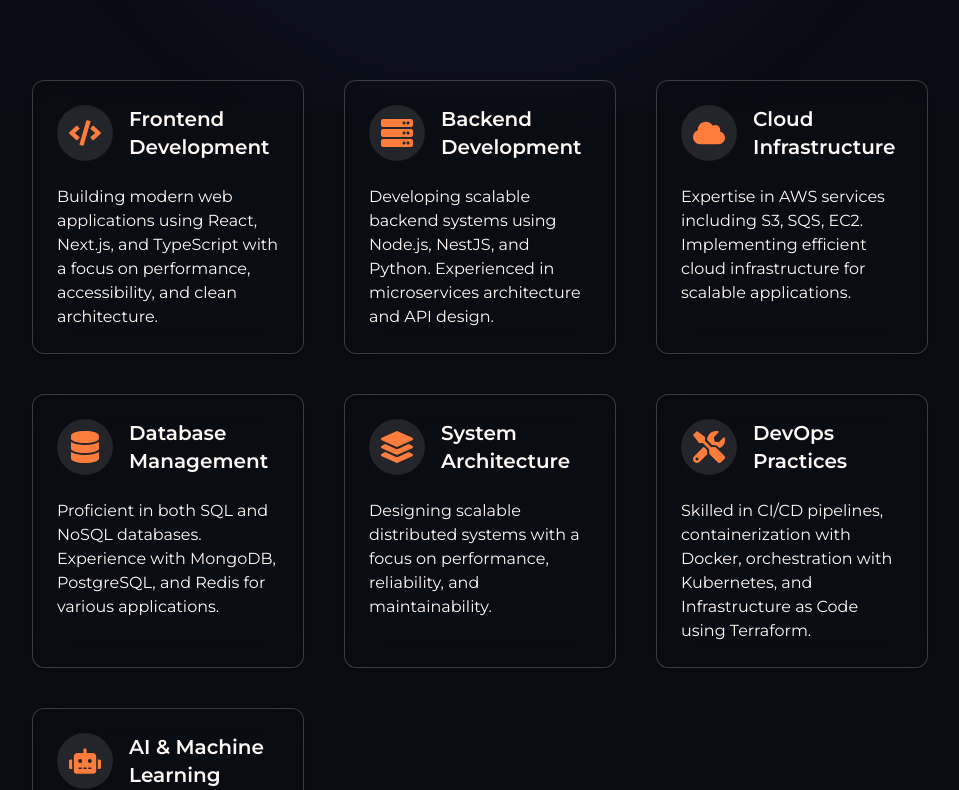
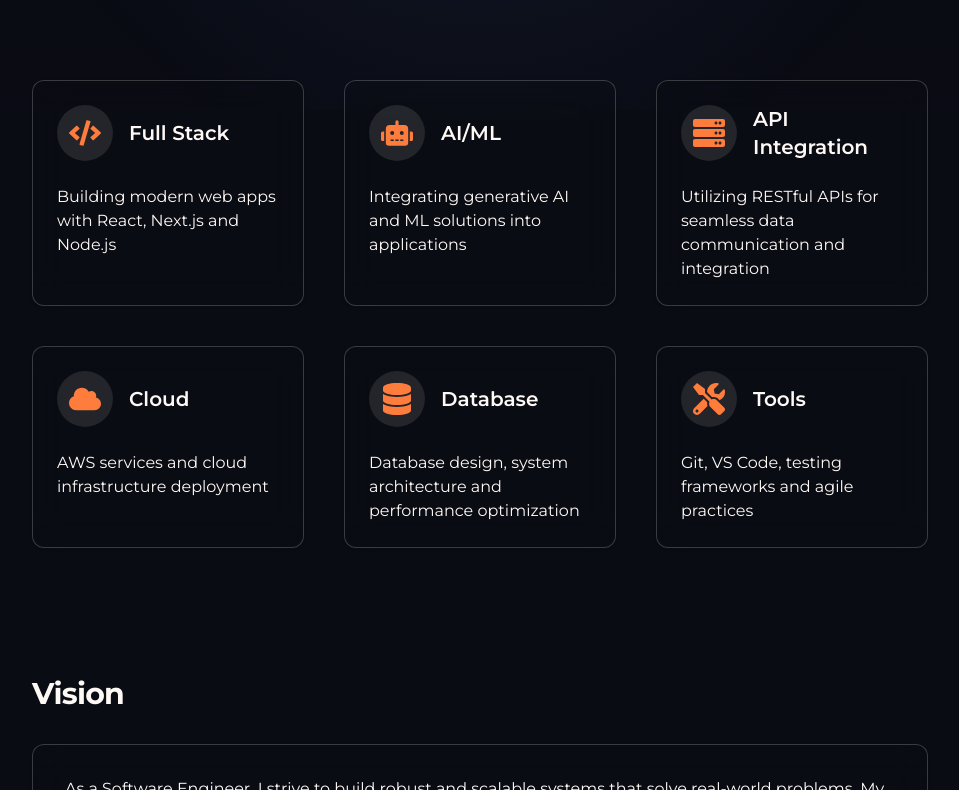
Before and after one commit to Anshulsharmacode/personal-website, a Next.js app: page /about in a window 1280 px wide. Shown: the part 690-1480 px from the top of the page, without its empty margins (160-1119 px from the left). Built offline with nearby package versions, Linux system fonts and the light colour scheme.

Commit message:
change the data

```diff
--- a/src/app/about/page.tsx
+++ b/src/app/about/page.tsx
@@ -2,7 +2,6 @@ import {
   FaRobot,
   FaCloud,
   FaCode,
-  FaLayerGroup,
   FaTools,
   FaServer,
   FaDatabase,
@@ -16,13 +15,9 @@ import {
   SiPython,
   SiNodedotjs,
   SiAmazon,
+  SiDocker,
   SiMongodb,
-  SiPostgresql,
-  SiRedis,
-  SiDocker,
-  SiKubernetes,
-  SiTerraform,
-  SiTypescript,
+  SiJavascript,
 } from "react-icons/si";
 import { FaReact } from "react-icons/fa";
 import React from "react";
@@ -42,66 +37,53 @@ interface SkillIconProps {
 const expertiseCards: ExpertiseCardProps[] = [
   {
     icon: FaCode,
-    title: "Frontend Development",
-    description:
-      "Building modern web applications using React, Next.js, and TypeScript with a focus on performance, accessibility, and clean architecture.",
+    title: "Full Stack",
+    description: "Building modern web apps with React, Next.js and Node.js",
+  },
+  {
+    icon: FaRobot,
+    title: "AI/ML",
+    description: "Integrating generative AI and ML solutions into applications",
   },
   {
     icon: FaServer,
-    title: "Backend Development",
+    title: "API Integration",
     description:
-      "Developing scalable backend systems using Node.js, NestJS, and Python. Experienced in microservices architecture and API design.",
+      "Utilizing RESTful APIs for seamless data communication and integration",
   },
   {
     icon: FaCloud,
-    title: "Cloud Infrastructure",
-    description:
-      "Expertise in AWS services including S3, SQS, EC2. Implementing efficient cloud infrastructure for scalable applications.",
+    title: "Cloud",
+    description: "AWS services and cloud infrastructure deployment",
   },
   {
     icon: FaDatabase,
-    title: "Database Management",
+    title: "Database",
     description:
-      "Proficient in both SQL and NoSQL databases. Experience with MongoDB, PostgreSQL, and Redis for various applications.",
-  },
-  {
-    icon: FaLayerGroup,
-    title: "System Architecture",
-    description:
-      "Designing scalable distributed systems with a focus on performance, reliability, and maintainability.",
+      "Database design, system architecture and performance optimization",
   },
   {
     icon: FaTools,
-    title: "DevOps Practices",
-    description:
-      "Skilled in CI/CD pipelines, containerization with Docker, orchestration with Kubernetes, and Infrastructure as Code using Terraform.",
-  },
-  {
-    icon: FaRobot,
-    title: "AI & Machine Learning",
-    description:
-      "Integrating AI/ML models into applications. Developing intelligent features for enhanced user experiences.",
+    title: "Tools",
+    description: "Git, VS Code, testing frameworks and agile practices",
   },
 ];
 
 const skillsTools: SkillIconProps[] = [
   { icon: FaReact, label: "React" },
-
   { icon: SiNextdotjs, label: "Next.js" },
   { icon: SiNestjs, label: "Nest.js" },
+
+  { icon: SiNodedotjs, label: "Node.js" },
   { icon: SiPython, label: "Python" },
-  { icon: SiNodedotjs, label: "Node.js" },
   { icon: SiTypescript, label: "TypeScript" },
-  { icon: VscVscode, label: "Vscode" },
+  { icon: SiJavascript, label: "JavaScript" },
   { icon: SiAmazon, label: "AWS" },
-  // { icon: SiMongodb, label: "MongoDB" },
-  // { icon: SiPostgresql, label: "PostgreSQL" },
-  // { icon: SiRedis, label: "Redis" },
-  // { icon: SiDocker, label: "Docker" },
-  // { icon: SiKubernetes, label: "Kubernetes" },
-  // { icon: SiTerraform, label: "Terraform" },
+  { icon: VscVscode, label: "VS Code" },
   { icon: SiGit, label: "Git" },
 
+  { icon: SiMongodb, label: "MongoDB" },
+  { icon: SiDocker, label: "Docker" },
 ];
 
 const ExpertiseCard = ({
@@ -153,17 +135,19 @@ export default function About() {
                 <CardContent className="p-8">
                   <p className="leading-relaxed text-h1">
                     Hi! I&apos;m{" "}
-                    <span className="font-semibold text-h2">Anshul Sharma</span>, a
-                    Software Development Engineer with a unique background in
-                    Biomedical Engineering. Currently, I&apos;m focused on building scalable backend
-                    systems while leveraging my engineering foundation to bring a systematic approach
-                    to software development.
+                    <span className="font-semibold text-h2">Anshul Sharma</span>
+                    , a Software Development Engineer with a unique background
+                    in Biomedical Engineering. Currently, I&apos;m focused on
+                    building scalable backend systems while leveraging my
+                    engineering foundation to bring a systematic approach to
+                    software development.
                   </p>
                   <p className="mt-4 leading-relaxed text-h1">
-                    I have interned in development with Node.js,
-                    React, and generative AI. My experience includes developing video processing
-                    pipelines, implementing microservices architecture, and optimizing
-                    applications for large-scale use.
+                    I have interned in development with Node.js, React, and
+                    generative AI. My experience includes developing video
+                    processing pipelines, implementing microservices
+                    architecture, and optimizing applications for large-scale
+                    use.
                   </p>
                 </CardContent>
               </Card>
@@ -186,10 +170,11 @@ export default function About() {
                 </h2>
                 <Card className="backdrop-blur-lg bg-cc/5 border-h1/20 hover:border-cg hover:border-2 hover:bg-gradient-to-br from-hcf/5 to-hcf/5">
                   <CardContent className="p-8 text-h1">
-                    As a Software Engineer, I strive to build robust and scalable systems
-                    that solve real-world problems. My focus is on creating efficient,
-                    maintainable applications using modern technologies and best practices
-                    in software development.
+                    As a Software Engineer, I strive to build robust and
+                    scalable systems that solve real-world problems. My focus is
+                    on creating efficient, maintainable applications using
+                    modern technologies and best practices in software
+                    development.
                   </CardContent>
                 </Card>
               </div>
--- a/src/app/page.tsx
+++ b/src/app/page.tsx
@@ -5,19 +5,19 @@ import Education from "@/components/Education";
 export default function Home() {
   return (
     <div className="relative min-h-screen">
-      <div className="fixed inset-0 w-full h-full bg-gradient-to-b from-bc via-bc/90 to-bc opacity-80" />
+      <div className="fixed inset-0 w-full h-full bg-gradient-to-b opacity-80 from-bc via-bc/90 to-bc" />
       <div className="fixed inset-0 w-full h-full bg-[radial-gradient(circle_at_center,rgba(96,165,250,0.1)_0%,transparent_65%)]" />
 
       <div className="relative z-1">
-        <div className="border border-b border-whit mt-20 mx-8 md:mx-48"></div>
+        <div className="mx-8 mt-20 border border-b border-whit md:mx-48"></div>
         <Hero />
-        <div className="border border-b border-whit mx-8 md:mx-48"></div>
+        <div className="mx-8 border border-b border-whit md:mx-48"></div>
         <AboutMe />
-        <div className="border border-b border-whit mx-8 md:mx-48"></div>
-        <Experience />
-        <div className="border border-b border-whit mx-8 md:mx-48"></div>
+        {/* <div className="mx-8 border border-b border-whit md:mx-48"></div>
+        <Experience /> */}
+        <div className="mx-8 border border-b border-whit md:mx-48"></div>
         <Education />
-        <div className="border border-b border-whit mx-8 md:mx-48"></div>
+        <div className="mx-8 border border-b border-whit md:mx-48"></div>
       </div>
     </div>
   );
--- a/src/components/Hero.tsx
+++ b/src/components/Hero.tsx
@@ -6,10 +6,11 @@ import { useState, useEffect } from "react";
 import dynamic from "next/dynamic";
 import React from "react";
 import { motion } from "framer-motion";
-import { Dancing_Script } from "next/font/google";
+import { DM_Serif_Text } from "next/font/google";
 
-const dancingScript = Dancing_Script({
+const dmSerifText = DM_Serif_Text({
   subsets: ["latin"],
+  weight: "400",
 });
 
 const MotionDiv = dynamic(
@@ -50,7 +51,7 @@ const Hero = () => {
         className="relative z-10 px-4 mx-auto max-w-5xl text-center"
       >
         <MotionDiv
-          className={`text-4xl sm:text-5xl md:text-6xl lg:text-7xl mb-8 ${dancingScript.className} tracking-tight`}
+          className={`text-4xl sm:text-5xl md:text-6xl lg:text-7xl mb-8 ${dmSerifText.className} tracking-tight`}
         >
           {Array.from("Anshul Sharma").map((char, index) => (
             <MotionDiv
--- a/src/components/HomeAbout.tsx
+++ b/src/components/HomeAbout.tsx
@@ -19,10 +19,17 @@ const AboutMe = () => {
               <p className="mb-8 text-lg font-light leading-relaxed text-dm">
                 Hi! I&apos;m{" "}
                 <span className="font-medium text-h2">Anshul Sharma</span>, a
-                Software Development Engineering Intern at VideoAIditor.com and a final year Biomedical Engineering student. I&apos;m passionate about leveraging technology to build innovative solutions.
+                Software Engineer with a unique background in Biomedical
+                Engineering. I&apos;m passionate about leveraging technology to
+                build innovative solutions, particularly in the realm of
+                generative AI and full-stack development.
               </p>
               <p className="text-lg font-light leading-relaxed text-dm">
-                Currently, I&apos;m working on scalable backend systems and video processing pipelines at VideoAIditor.com, where I&apos;ve gained hands-on experience with AWS infrastructure, Node.js, and Python. I&apos;m constantly learning and expanding my skills in modern web development and cloud technologies.
+                Currently utilizing my skills in AWS infrastructure, Node.js,
+                Python, and leveraging technologies like RAG
+                (Retrieval-Augmented Generation) and LLM (Large Language
+                Models). I am dedicated to continuous learning and expanding my
+                expertise in modern web development and cloud technologies.
               </p>
             </CardContent>
           </Card>
@@ -31,9 +38,9 @@ const AboutMe = () => {
             {[
               {
                 icon: <FaCode className="w-8 h-8" />,
-                title: "Backend Development",
+                title: "Generative AI Development",
                 description:
-                  "Experience with Node.js, NestJS, and Python. Building scalable systems with AWS infrastructure and microservices architecture.",
+                  "Building innovative solutions using generative AI technologies and frameworks, focusing on user-centric design.",
               },
               {
                 icon: <FaMap className="w-8 h-8" />,
@@ -45,15 +52,15 @@ const AboutMe = () => {
                 icon: <FaRobot className="w-8 h-8" />,
                 title: "Full-Stack Development",
                 description:
-                  "Building modern web applications using React, Next.js, and TypeScript with focus on performance and user experience.",
+                  "Creating modern web applications using React, Next.js, and TypeScript with a focus on performance and user experience.",
               },
             ].map((skill, index) => (
               <Card
                 key={index}
-                className="h-full backdrop-blur-lg bg-cc/5 border-h1/20 hover:border-cg hover:border-2 hover:bg-gradient-to-br from-hcf/5 to-hcf/5"
+                className="h-full backdrop-blur-lg bg-cc/5 border-h1/20   hover:bg-gradient-to-br from-hcf/5 to-hcf/5"
               >
                 <CardHeader>
-                  <div className="flex flex-col gap-4 items-center">
+                  <div className="flex flex-col gap-4 items-center text-center">
                     <div className="p-4 bg-gradient-to-br rounded-full from-h2/20 to-h1/20 text-h2">
                       {skill.icon}
                     </div>
```
Also changed, not shown: tailwind.config.js (+11 -0 lines).
